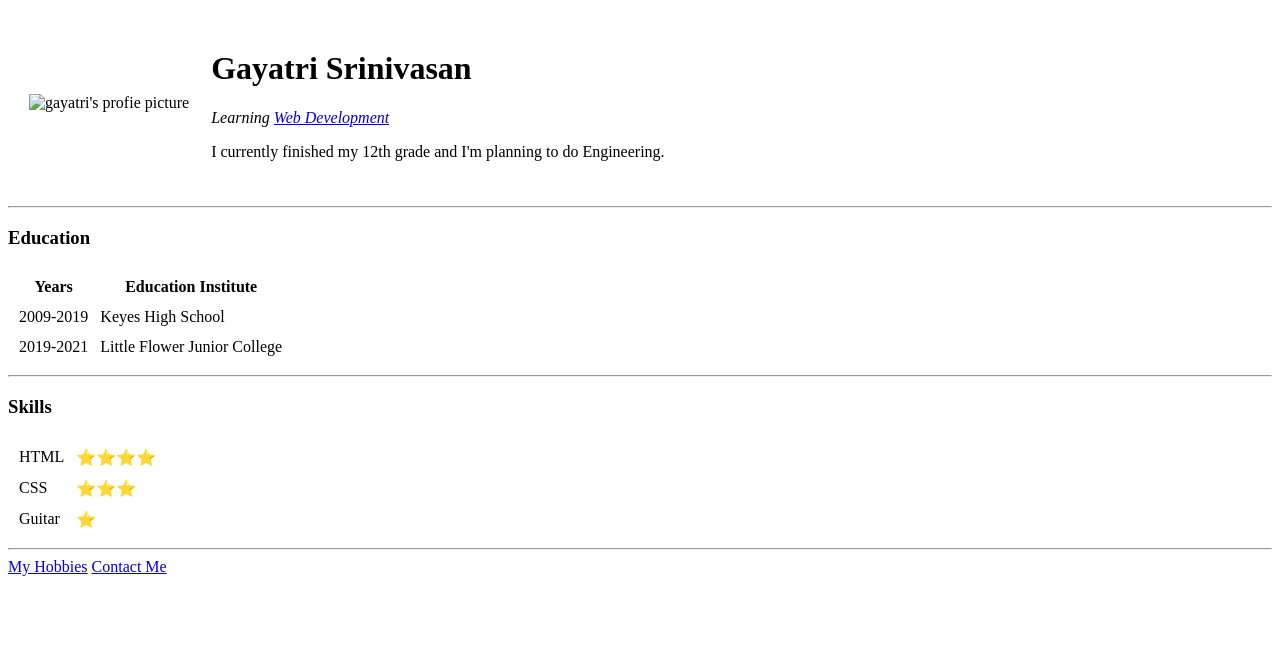
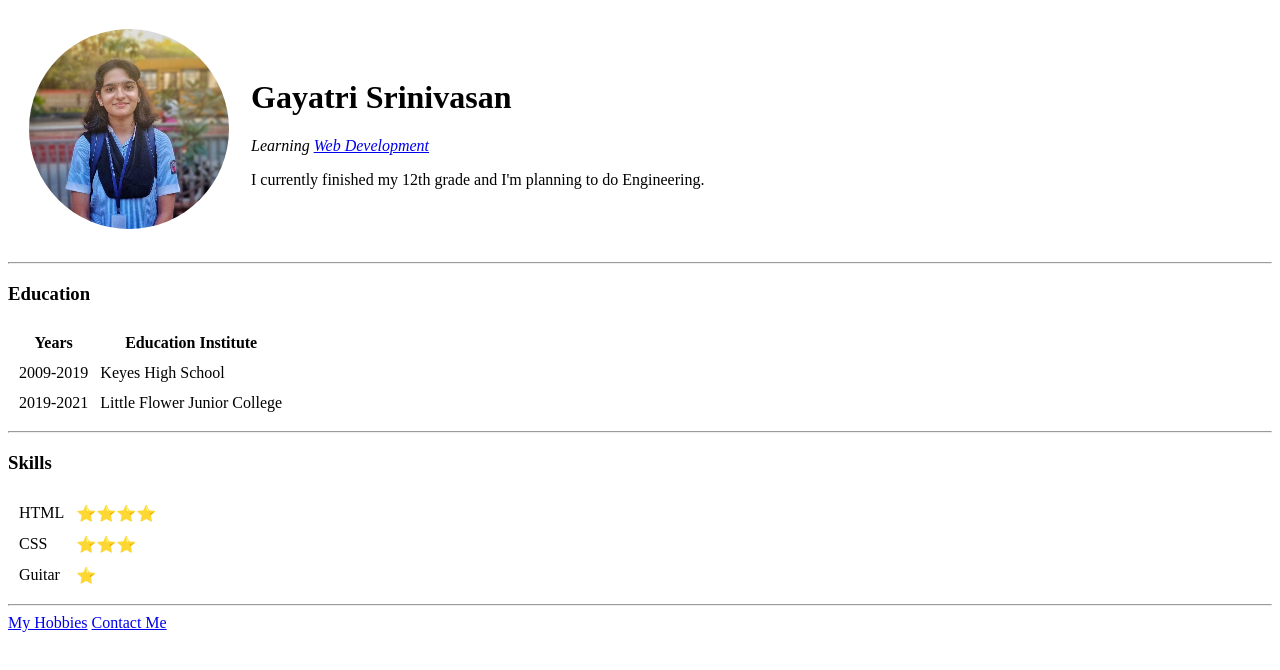
Before and after one commit to alds194/CV, a plain HTML site: page index.html in a window 1280 px wide. Drawn offline with Linux system fonts and the light colour scheme.

Commit message:
Edited the image file

```diff
--- a/index.html
+++ b/index.html
@@ -7,7 +7,7 @@
 <body>
     <table cellspacing="20">
         <tr>
-            <td><img src="images/gayatri.png" alt="gayatri's profie picture"></td>
+            <td><img src="gayatri.png" alt="gayatri's profie picture"></td>
             <td><h1>Gayatri Srinivasan</h1>
                 <p><em>Learning <a href="https://www.udemy.com/course/the-complete-web-development-bootcamp/"> Web Development </a></em></p>
                 <p>I currently finished my 12th grade and I'm planning to do Engineering.</p></td>
```
